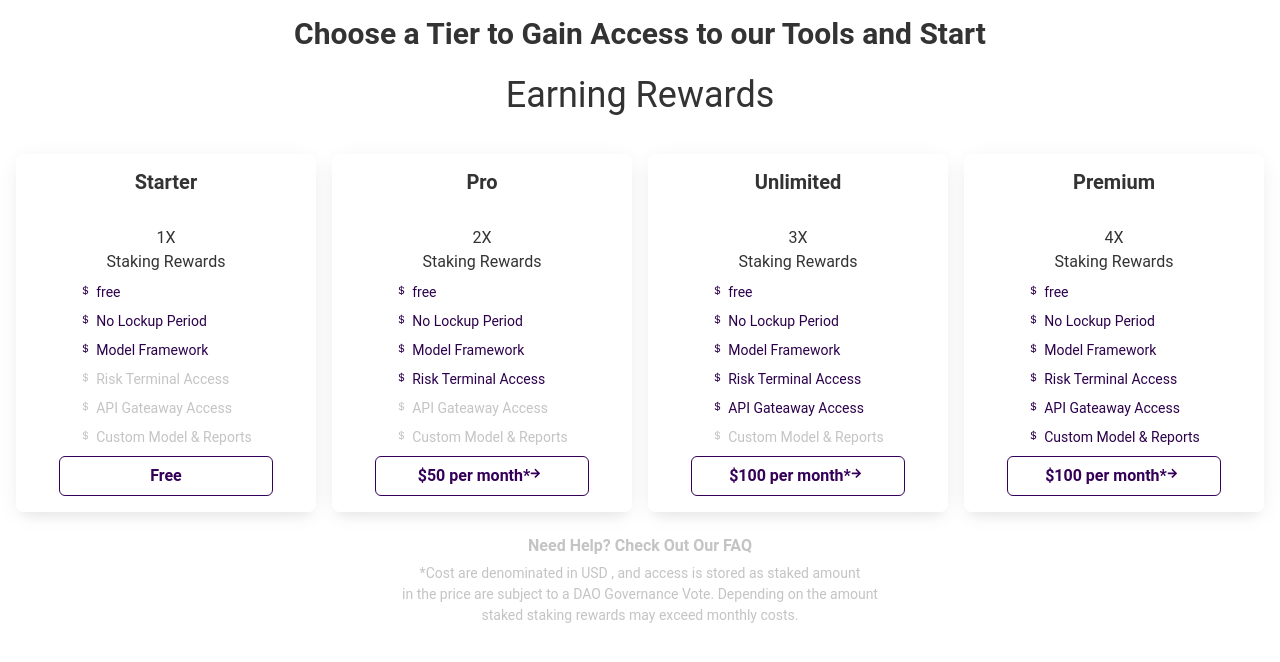
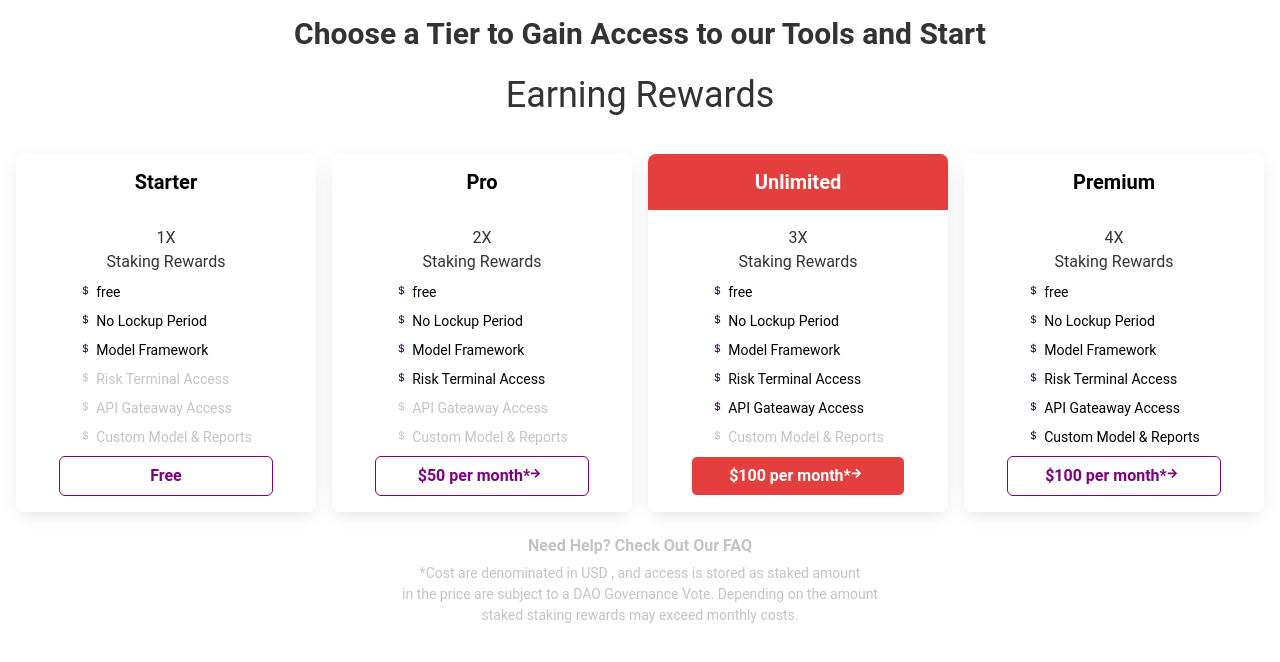
Before and after one commit to devmanlabs/frontend, a Next.js app: page /packages in a window 1280 px wide. Shown: the top 662 px of the page. Built offline with nearby package versions, Linux system fonts and the light colour scheme.

Commit message:
unlimited card color fixed

```diff
--- a/src/components/PackageCard.tsx
+++ b/src/components/PackageCard.tsx
@@ -31,8 +31,10 @@ const PackageCard: FC<PackageCardProps> = ({ item, index }) => {
         transition="0.3s ease"
         py={4}
         px="4"
+        bg={item.name === 'Unlimited' ? 'red.500' : 'white'}
+        color={item.name === 'Unlimited' ? 'white' : 'black'}
         _groupHover={{
-          bg: 'pink.500',
+          bg: 'red.500',
           color: 'white',
         }}
       >
@@ -51,7 +53,7 @@ const PackageCard: FC<PackageCardProps> = ({ item, index }) => {
                 {benefit.icon}
               </Icon>
               <Text
-                color={!benefit.access ? 'gray.200' : 'purple.700'}
+                color={!benefit.access ? 'gray.200' : 'black'}
                 fontSize="sm"
               >
                 {benefit.text}
@@ -61,11 +63,12 @@ const PackageCard: FC<PackageCardProps> = ({ item, index }) => {
         </Stack>
         <Button
           transition="0.3s ease"
-          _hover={{ opacity: 0.8 }}
           _groupHover={{
-            bg: 'pink.500',
+            bg: 'red.500',
             color: 'white',
           }}
+          bg={item.name === 'Unlimited' ? 'red.500' : 'white'}
+          color={item.name === 'Unlimited' ? 'white' : 'purple'}
           variant="outline"
           w="80%"
         >
```
